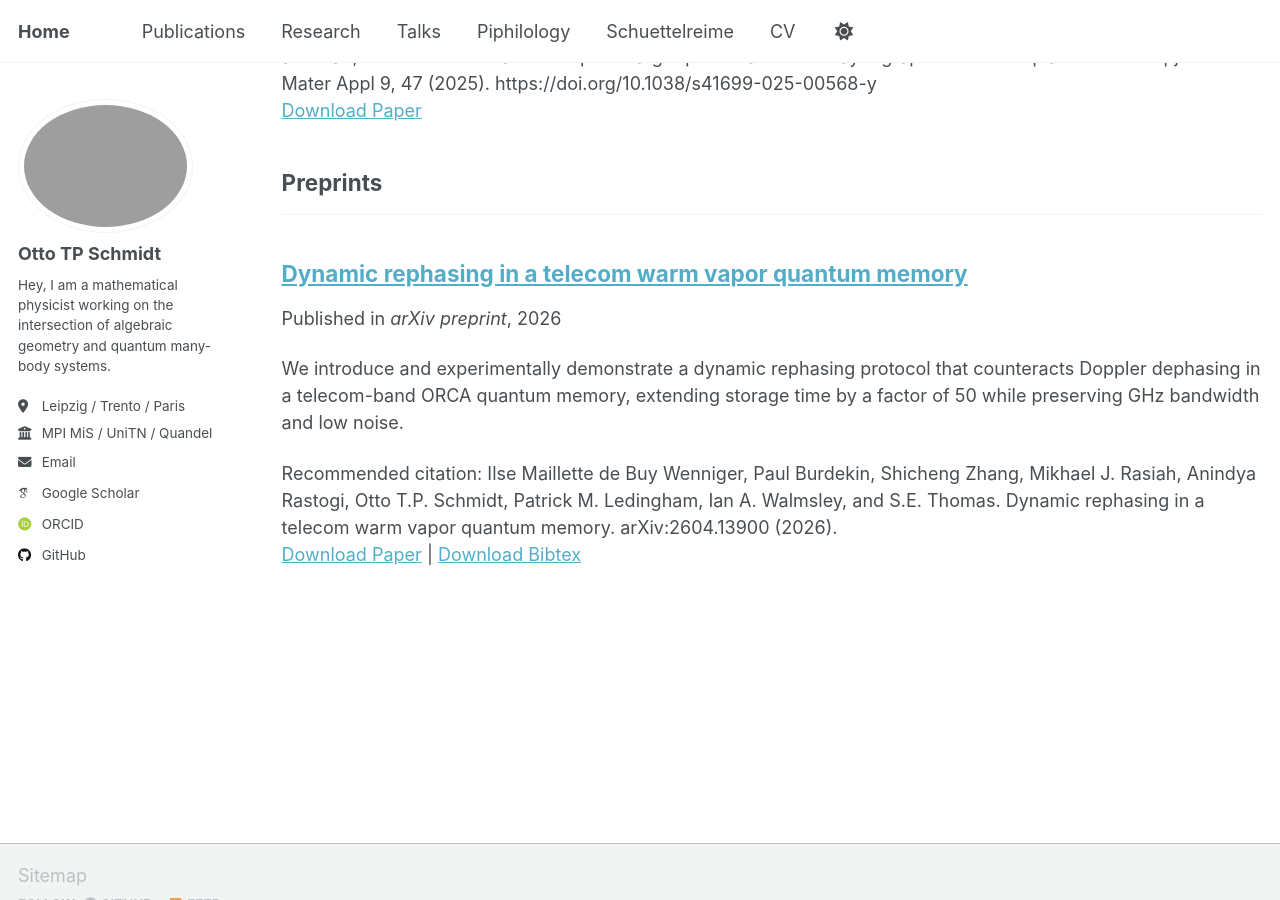
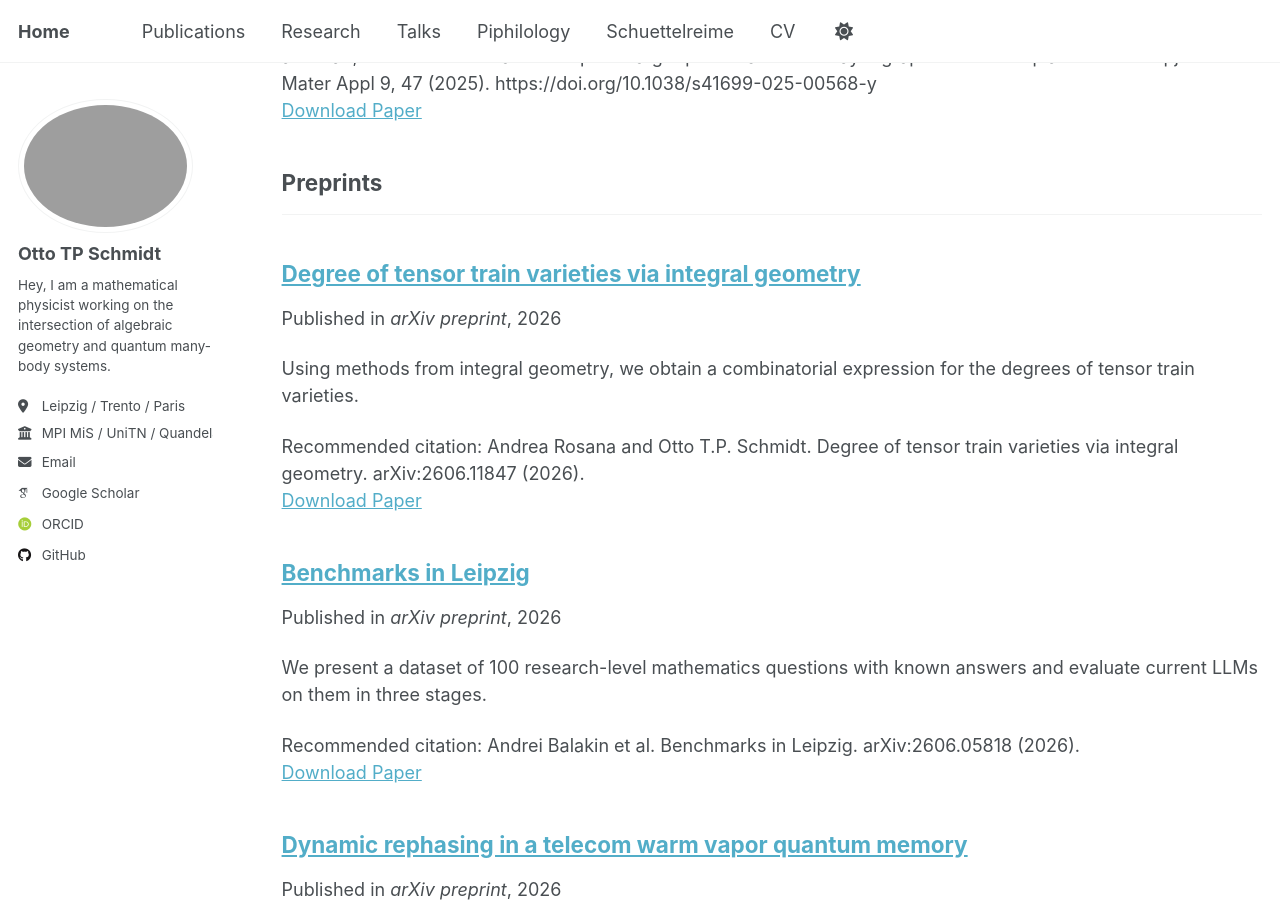
Before and after one commit to ottotpschmidt/ottotpschmidt.github.io, a Jekyll site: the page built from _pages/publications.html, in a window 1280 px wide and 900 px high, scrolled down 488 px. Built offline with Jekyll 4.4.1, drawn with Linux system fonts in a browser that asks for light colours; some web fonts are replaced; a script that is not in the unit is left out.

Commit message:
add new publications on spin-charge qubits and benchmarks in Leipzig; update research directions with new project details

```diff
--- a/_pages/research.md
+++ b/_pages/research.md
@@ -8,6 +8,10 @@ author_profile: true
 {% include base_path %}
 
 I am currently following these research directions.
+
+## Ideals of tree tensor network varieties
+
+In a recent project I am trying to understand how the use of spaced tress as in this [paper][https://arxiv.org/abs/0712.3230] by Draisma and Kuttler allows to determine the ideal for tree tensor networks. Joint work with Serkan Hosten, Dmirty Skurt and Niharika Paul.
 
 ## Degree of tensor train varieties via integral geometry
 
--- /dev/null
+++ b/_publications/2026-06-04-benchmarks-in-leipzig.md
@@ -0,0 +1,14 @@
+---
+title: "Benchmarks in Leipzig"
+collection: publications
+category: preprints
+permalink: /publication/2026-06-04-benchmarks-in-leipzig
+excerpt: 'We present a dataset of 100 research-level mathematics questions with known answers and evaluate current LLMs on them in three stages.'
+date: 2026-06-04
+venue: 'arXiv preprint'
+paperurl: 'https://arxiv.org/abs/2606.05818'
+citation: 'Andrei Balakin et al. Benchmarks in Leipzig. arXiv:2606.05818 (2026).'
+---
+Between April 1 and May 15, 2026, a group of 49 mathematicians compiled a dataset of research-level mathematics questions with known answers. Most of the work was done during the 3-day workshop Benchmarks in Leipzig with 35 participants at the Max Planck Institute for Mathematics in the Sciences in Leipzig, Germany. We present the resulting collection of 100 questions.
+
+We evaluated these questions in three stages: a single attempt by five state-of-the-art LLMs, followed by a 20-runs-per-model evaluation with three of these models, and finally a 3-run attempt with two heavy-thinking models. After Stage 1, 41 questions remained completely unsolved; after Stage 2, this count dropped to 16; and we concluded Stage 3 with only 2 unsolved questions. This demonstrates that the mathematical reasoning capabilities of LLMs are becoming impressive.
--- /dev/null
+++ b/_publications/2026-06-10-degree-of-tensor-train-varieties-via-integral-geometry.md
@@ -0,0 +1,12 @@
+---
+title: "Degree of tensor train varieties via integral geometry"
+collection: publications
+category: preprints
+permalink: /publication/2026-06-10-degree-of-tensor-train-varieties-via-integral-geometry
+excerpt: 'Using methods from integral geometry, we obtain a combinatorial expression for the degrees of tensor train varieties.'
+date: 2026-06-10
+venue: 'arXiv preprint'
+paperurl: 'https://arxiv.org/abs/2606.11847'
+citation: 'Andrea Rosana and Otto T.P. Schmidt. Degree of tensor train varieties via integral geometry. arXiv:2606.11847 (2026).'
+---
+In this work we consider tensor train varieties. These are varieties of tensors arising in a range of fields, including quantum many-body physics and machine learning. Using methods from integral geometry, we obtain a combinatorial expression for their degrees. We provide the ready-to-use julia package TTVarietyDegree.jl.
```
Also changed, not shown: _publications/2025-06-01-ab-initio-simulation-spin-charge-qubit.md (renamed from _publications/2009-10-01-paper-title-number-1.md).
